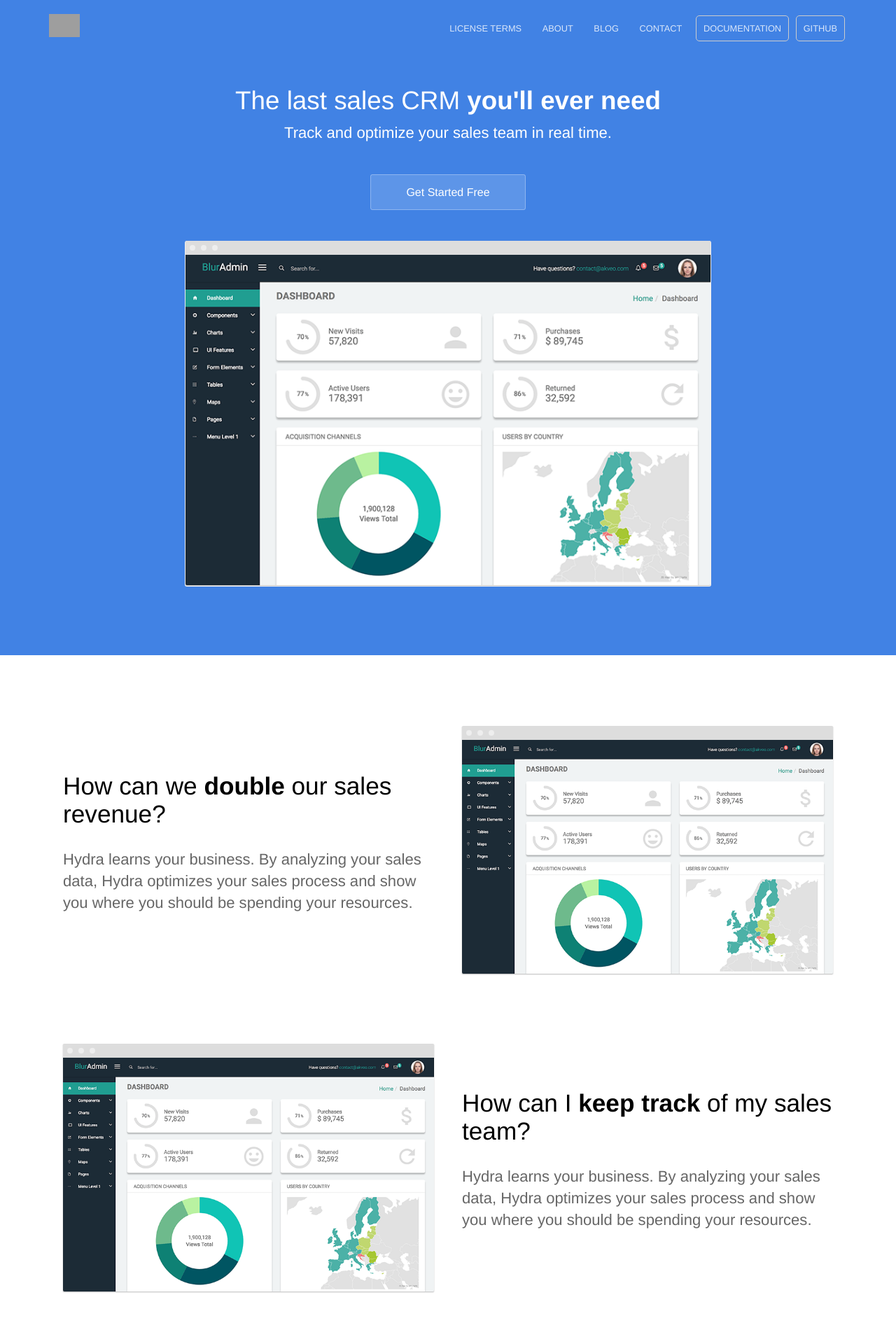
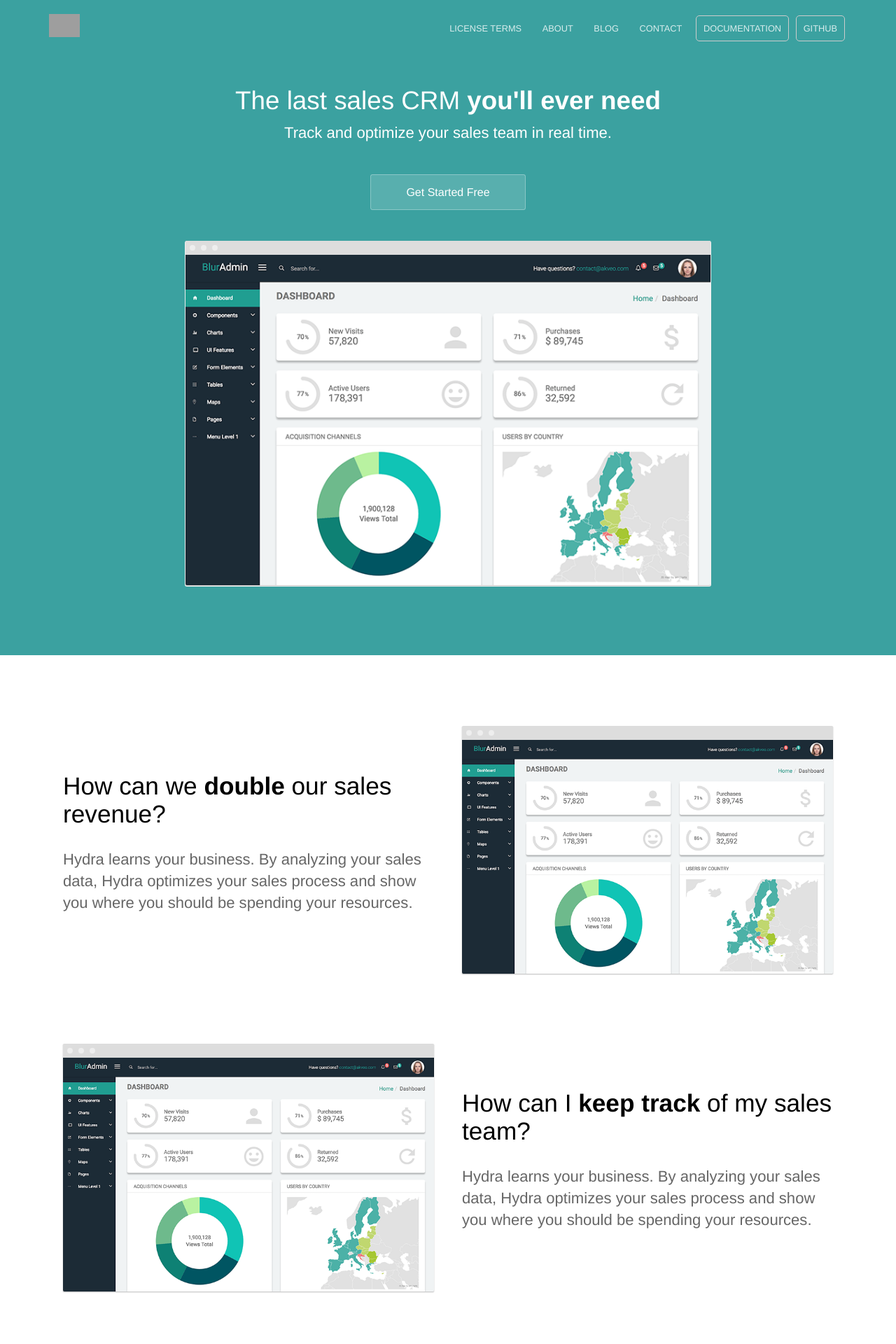
Before and after one commit to ontoportal/website, a Jekyll site: the page built from index.html, in a window 1280 px wide. Shown: the top 1920 px of the page at 70% size. Built offline with Jekyll 4.4.1, drawn with Linux system fonts in a browser that asks for light colours; grey boxes are pictures that could not be loaded.

Commit message:
update website brand color to the ontoportal one

```diff
--- a/_sass/elements.scss
+++ b/_sass/elements.scss
@@ -12,7 +12,7 @@ body {
 }
 
 a {
-	color: #00a4ca;
+	color: $brand-color;
 	text-decoration: none;
 }
 
--- a/_sass/variables.scss
+++ b/_sass/variables.scss
@@ -1,5 +1,5 @@
-$brand-color: #4182e4;
-$secondary-brand-color: #4182e4;
+$brand-color: #3ba1a0;
+$secondary-brand-color: #3ba1a0;
 $middle-gradient-color: mix($brand-color, $secondary-brand-color, 95%);
 
 // Breakpoints
```
